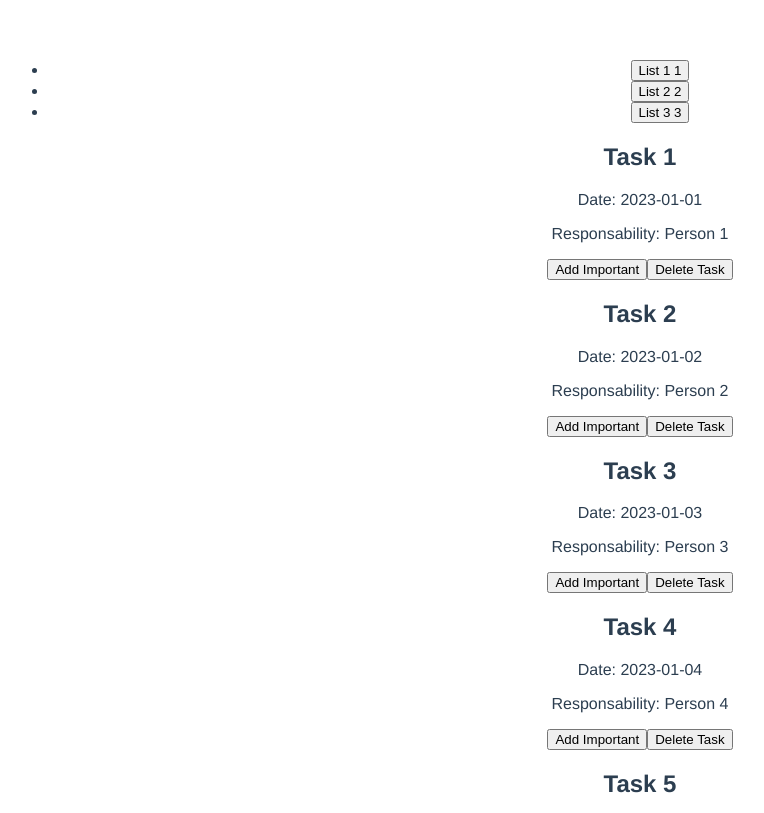
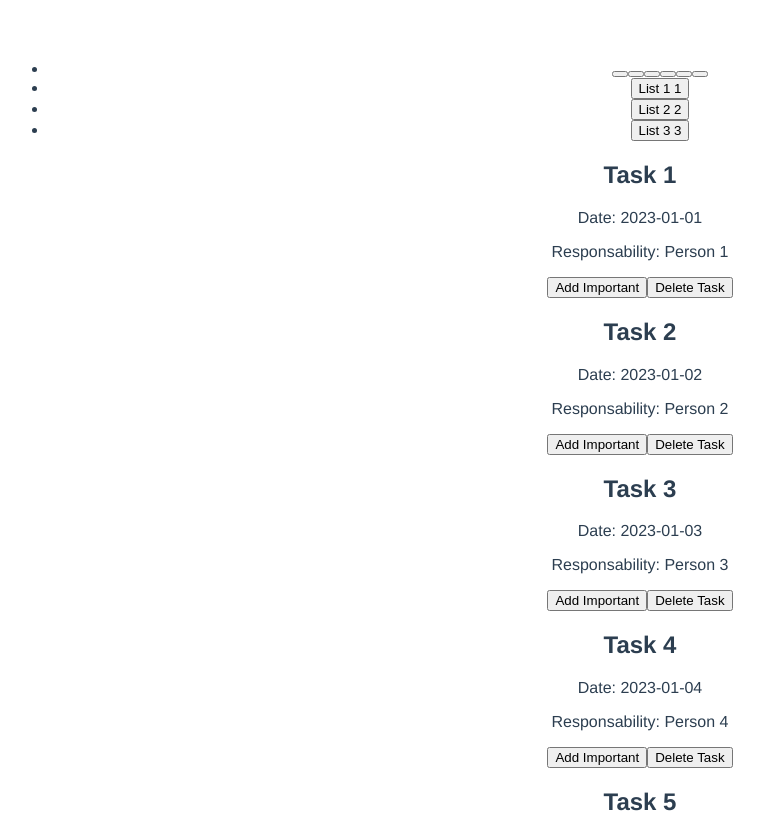
Before and after one commit to JulianaVanier/582-app-to-do-list-vue, a Vue app: page / in a window 1280 px wide. Shown: the top 813 px of the page, without its empty margins (0-764 px from the left). Built offline with nearby package versions, Linux system fonts and the light colour scheme.

Commit message:
started create btn Important in CategoriesLists

```diff
--- a/src/components/CategoriesLists.vue
+++ b/src/components/CategoriesLists.vue
@@ -1,6 +1,11 @@
 <template>
   <div>
     <ul>
+      <li>
+        <button v-for="task in tasks" :key="task.id">
+          {{ task.labelImportant === true ? "Important" : "" }}
+        </button>
+      </li>
       <li v-for="list in lists" :key="list.id">
         <button data testid="buttonList" @click="showTasksOfList(list.id)">
           {{ list.name }}
@@ -8,9 +13,6 @@
         </button>
       </li>
     </ul>
-
-    <!-- <button data testid="buttonList" @click="showTasksOfList">TEST</button> -->
-
     <ListOfTasks
       :tasks="tasks"
       @deleteList="deleteList"
```
